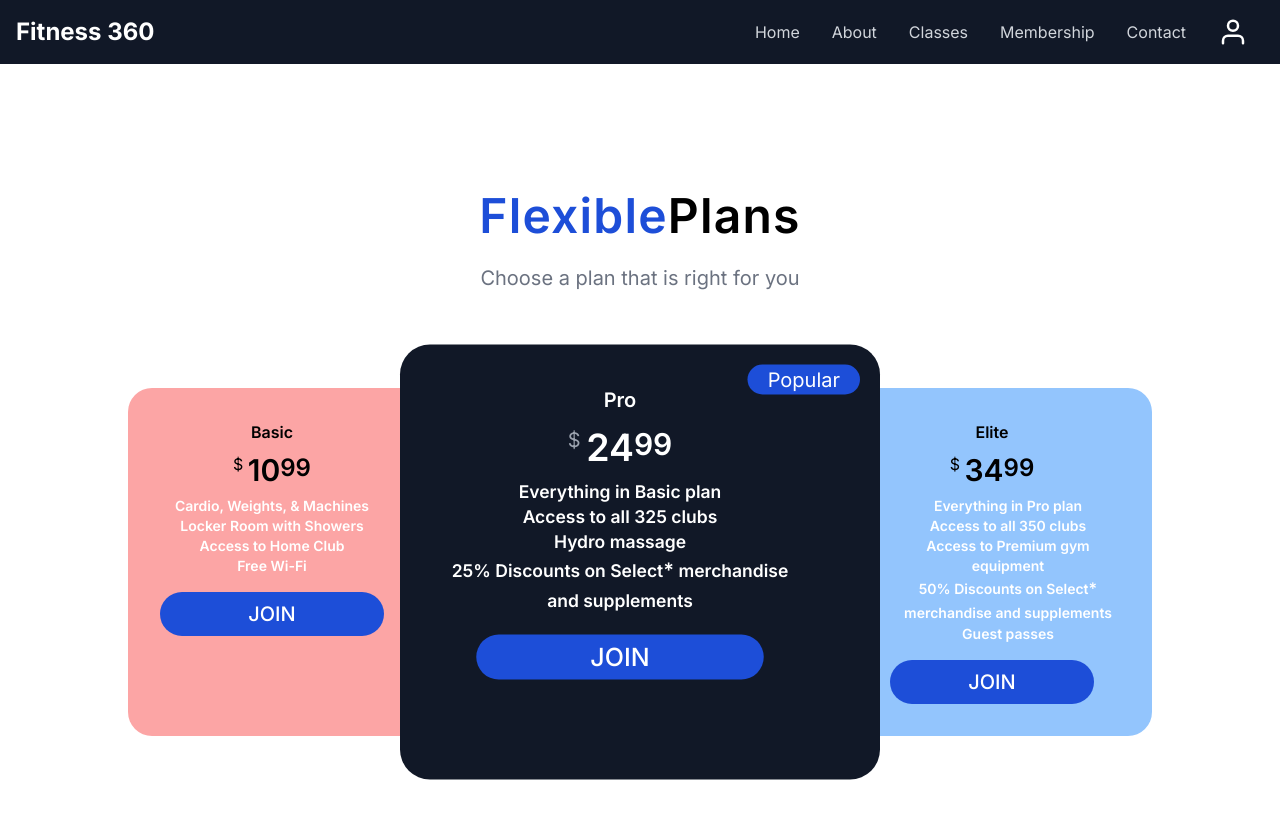
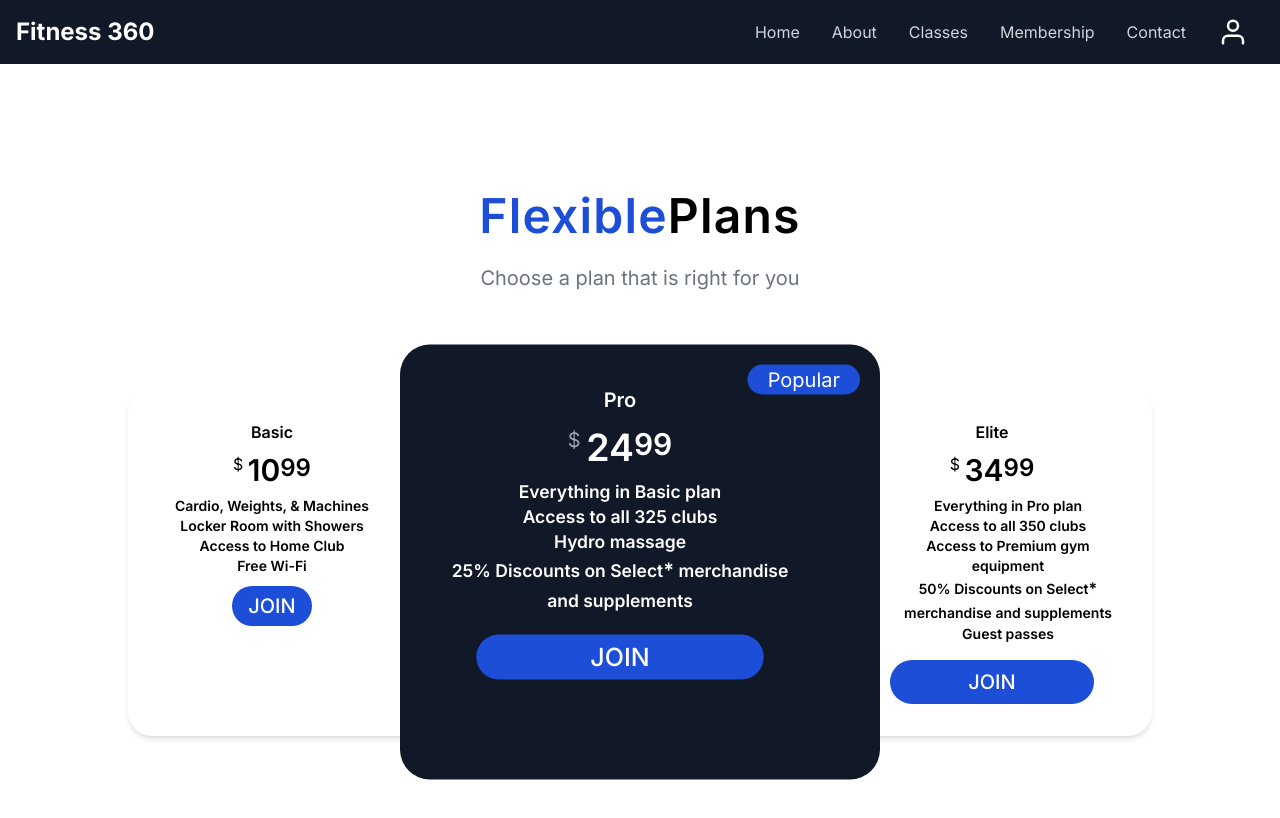
Before and after one commit to MrRamPoudel/GYM, a Next.js app: page /pricing in a window 1280 px wide. Shown: the top 818 px of the page. Built offline with nearby package versions, Linux system fonts and the light colour scheme.

Commit message:
Add link to membership page

```diff
--- a/components/Membership.tsx
+++ b/components/Membership.tsx
@@ -1,3 +1,4 @@
+import Link from 'next/link';
 import React from 'react';
 
 const Membership: React.FC = () => {
@@ -12,7 +13,7 @@ const Membership: React.FC = () => {
                     <p className='pt-6 text-center w-full text-xl'>Choose a plan that is right for you</p>
                 </div>
                 <div className='pt-24 flex flex-row '>
-                    <div className='relative w-80 p-8 pr-16 bg-red-300 text-center rounded-3xl '>
+                    <div className='relative w-80 p-8 pr-16 bg-white text-center rounded-3xl shadow-md '>
                         <p className='text-md text-black font-semibold'>Basic</p>
                         <p className='pt-2'>
                             <span className="text-black align-top">$ </span>
@@ -20,13 +21,13 @@ const Membership: React.FC = () => {
                             <span className="text-2xl font-semibold align-top">99</span>
                         </p>
                         <div className="pt-2">
-                            <p className='text-white font-semibold text-sm'>Cardio, Weights, & Machines</p>
-                            <p className='text-white font-semibold text-sm'>Locker Room with Showers</p>
-                            <p className='text-white font-semibold text-sm'>Access to Home Club</p>
-                            <p className='text-white font-semibold text-sm'>Free Wi-Fi</p>
+                            <p className='text-black font-semibold text-sm'>Cardio, Weights, & Machines</p>
+                            <p className='text-black font-semibold text-sm'>Locker Room with Showers</p>
+                            <p className='text-black font-semibold text-sm'>Access to Home Club</p>
+                            <p className='text-black font-semibold text-sm'>Free Wi-Fi</p>
                         </div>
                         <div className='rounded-3xl relative pt-4'>
-                            <button className="bottom-0 w-full bg-blue-700 text-xl text-white px-4 rounded-3xl font-medium py-2">JOIN</button>
+                            <Link href = {`/pricing/popular`} className="bottom-0 w-full bg-blue-700 text-xl text-white px-4 rounded-3xl font-medium py-2">JOIN</Link>
                         </div>
                     </div>
                     <div className='w-96 p-8 pr-16 bg-gray-900 text-white text-center rounded-3xl scale-125 '>
@@ -49,7 +50,7 @@ const Membership: React.FC = () => {
                             <button className="bottom-0 w-4/5 bg-blue-700 text-xl text-white px-4 rounded-3xl font-medium py-1">JOIN</button>
                         </div>
                     </div>
-                    <div className='w-80 p-8 pr-8 bg-blue-300 text-center rounded-3xl '>
+                    <div className='w-80 p-8 pr-8 bg-white text-center rounded-3xl shadow-md'>
                         <p className='text-md text-black font-semibold'>Elite</p>
                         <p className='pt-2'>
                             <span className="text-black align-top">$ </span>
@@ -57,13 +58,13 @@ const Membership: React.FC = () => {
                             <span className="text-2xl font-semibold align-top">99</span>
                         </p>
                         <div className="pt-2 text-center pl-8">
-                            <p className='text-white font-semibold text-sm'>Everything in Pro plan</p>
-                            <p className='text-white font-semibold text-sm'>Access to all 350 clubs</p>
-                            <p className='text-white font-semibold text-sm'>Access to Premium gym equipment</p>
-                            <span className='text-white font-semibold text-sm'>50% Discounts on Select</span>
-                            <span className ='text-white font-semibold text-xsm'>*</span>
-                            <span className=" text-white font-semibold text-sm"> merchandise and supplements</span>
-                            <p className='text-white font-semibold text-sm'>Guest passes</p>
+                            <p className='text-black font-semibold text-sm'>Everything in Pro plan</p>
+                            <p className='text-black font-semibold text-sm'>Access to all 350 clubs</p>
+                            <p className='text-black font-semibold text-sm'>Access to Premium gym equipment</p>
+                            <span className='text-black font-semibold text-sm'>50% Discounts on Select</span>
+                            <span className ='text-black font-semibold text-xsm'>*</span>
+                            <span className=" text-black font-semibold text-sm"> merchandise and supplements</span>
+                            <p className='text-black font-semibold text-sm'>Guest passes</p>
                         </div>
                         <div className='rounded-3xl relative pt-4 '>
                             <button className="bottom-0 w-4/5 bg-blue-700 text-xl text-white px-4 rounded-3xl font-medium py-2">JOIN</button>
```
